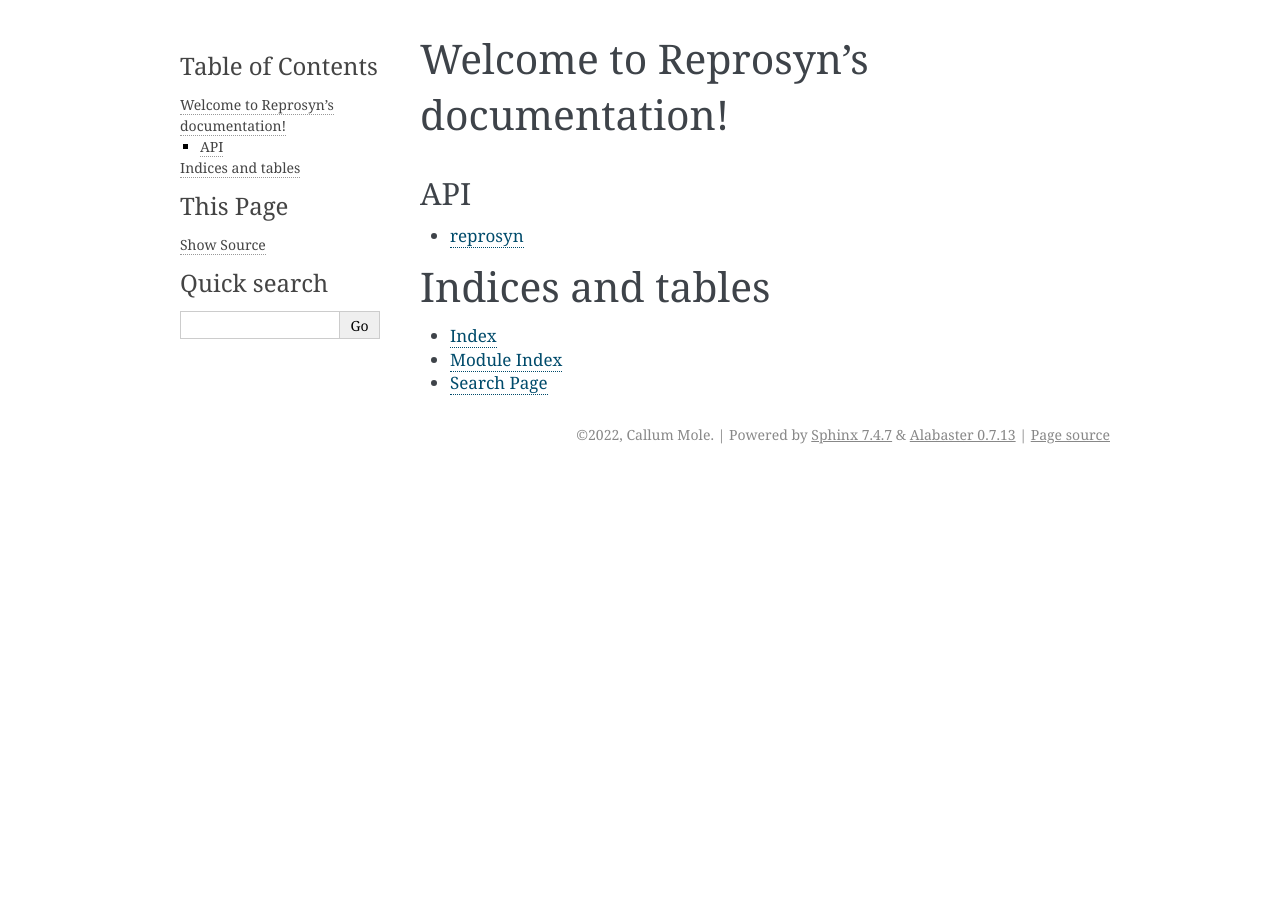
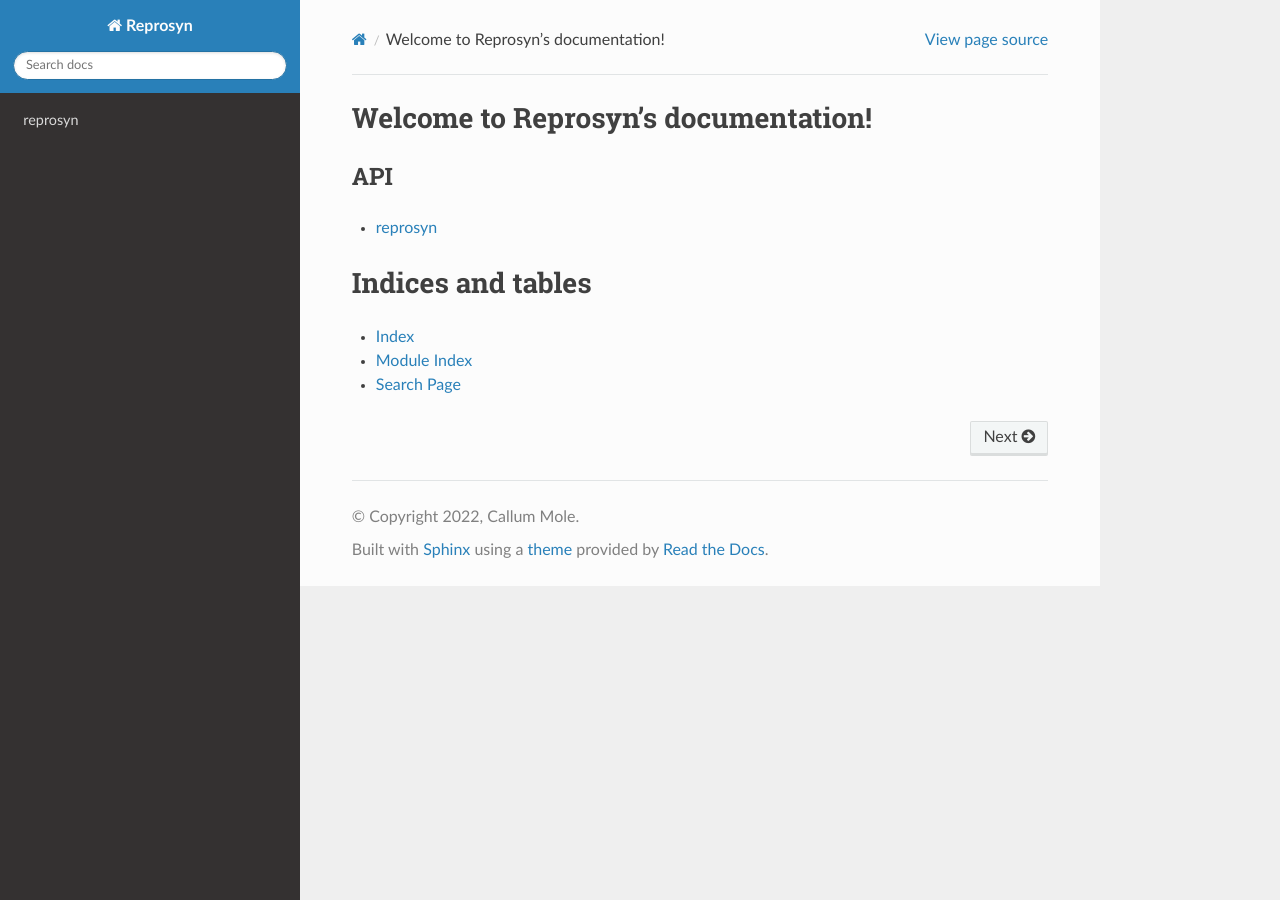
Before and after one commit to alan-turing-institute/reprosyn, a Sphinx documentation site: the page built from docs/source/index.rst, in a window 1280 px wide. Built offline with Sphinx 7.4.7 and the Read the Docs theme 2.0.0, drawn with Linux system fonts in a browser that asks for light colours.

Commit message:
change theme to sphinx_rtd_theme

```diff
--- a/docs/source/conf.py
+++ b/docs/source/conf.py
@@ -40,5 +40,5 @@ exclude_patterns = ["_build", "Thumbs.db", ".DS_Store"]
 # -- Options for HTML output -------------------------------------------------
 # https://www.sphinx-doc.org/en/master/usage/configuration.html#options-for-html-output
 
-html_theme = "alabaster"
+html_theme = "sphinx_rtd_theme"
 html_static_path = ["_static"]
--- a/pyproject.toml
+++ b/pyproject.toml
@@ -24,6 +24,7 @@ ektelo = {git = "https://github.com/callummole/ektelo.git", rev = "dependencies"
 py-synthpop = "^0.1.2"
 validators = "^0.20.0"
 Sphinx = "^5.3.0"
+sphinx-rtd-theme = "^1.0.0"
 
 [tool.poetry.dev-dependencies]
 pytest = "^7.1.3"
```
Also changed, not shown: 1 other file.
